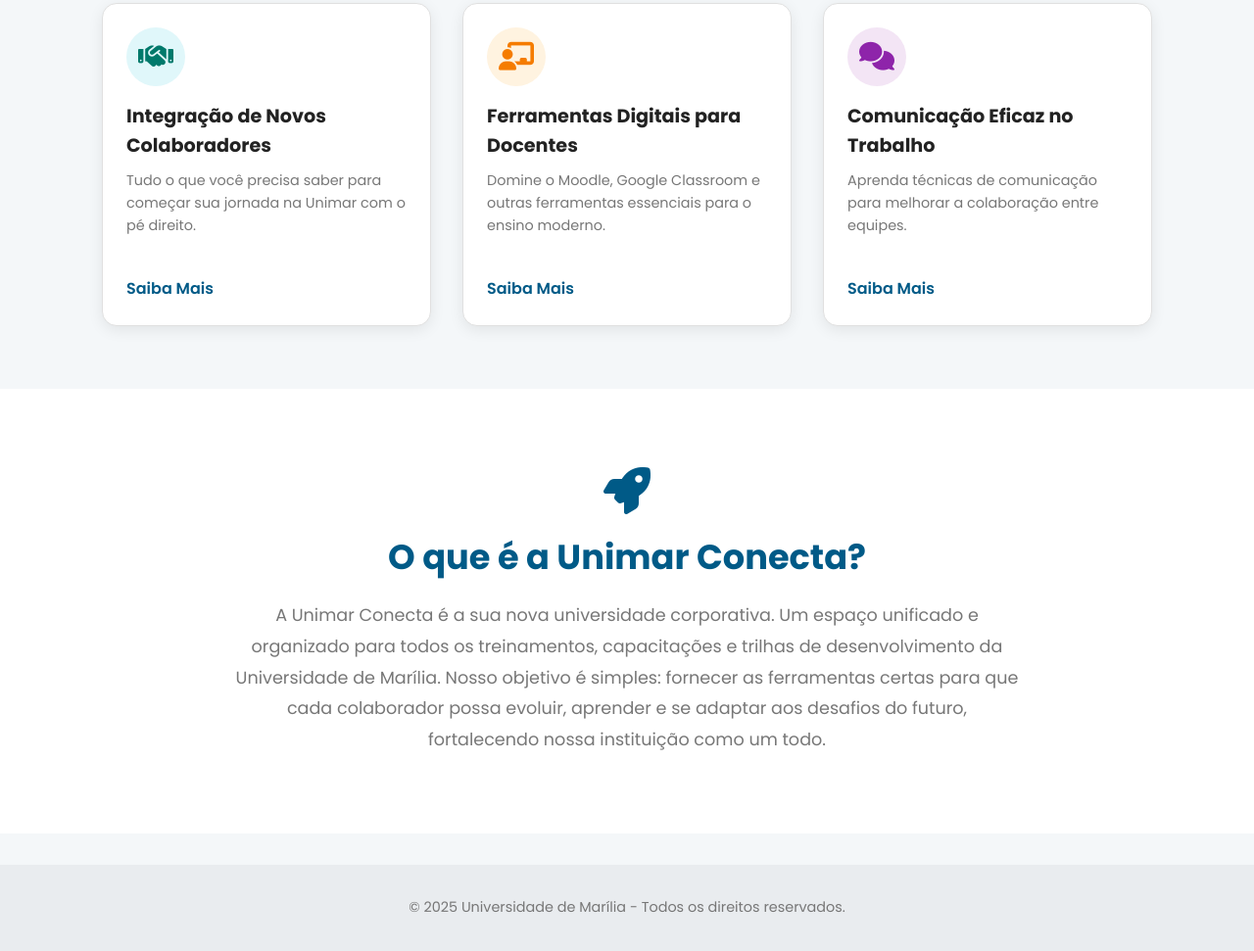
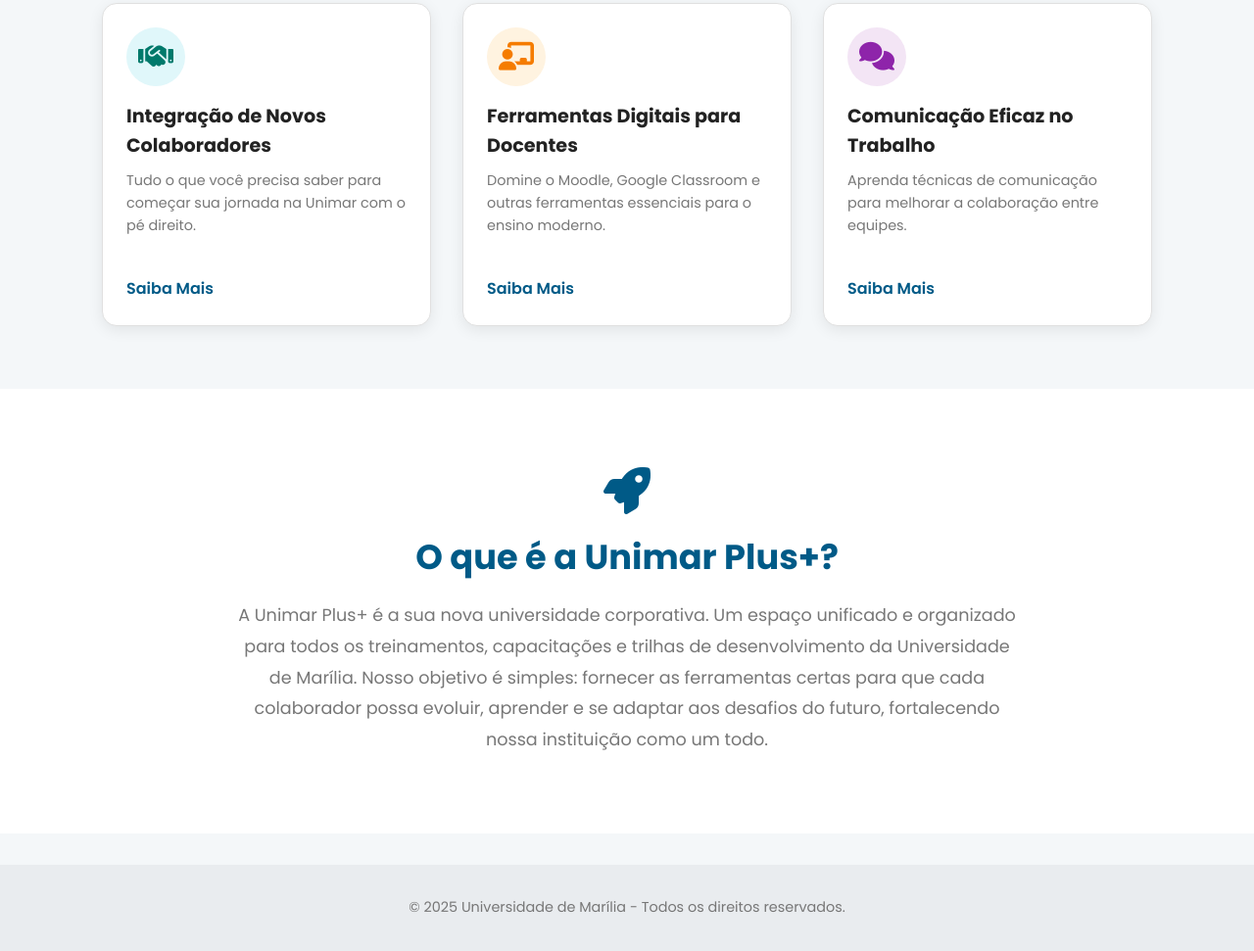
Before and after one commit to kevyngandolfi/unimarplus-, a plain HTML site: page index.html in a window 1280 px wide. Shown: the part 611-1582 px from the top of the page at 98% size. Drawn offline with Linux system fonts and the light colour scheme; a script that the page names is missing.

Commit message:
Add files via upload

```diff
--- a/index.html
+++ b/index.html
@@ -66,8 +66,8 @@
         <section class="about-platform">
             <div class="about-content">
                 <i class="fas fa-rocket about-icon"></i>
-                <h2>O que é a Unimar Conecta?</h2>
-                <p>A Unimar Conecta é a sua nova universidade corporativa. Um espaço unificado e organizado para todos os treinamentos, capacitações e trilhas de desenvolvimento da Universidade de Marília. Nosso objetivo é simples: fornecer as ferramentas certas para que cada colaborador possa evoluir, aprender e se adaptar aos desafios do futuro, fortalecendo nossa instituição como um todo.</p>
+                <h2>O que é a Unimar Plus+?</h2>
+                <p>A Unimar Plus+ é a sua nova universidade corporativa. Um espaço unificado e organizado para todos os treinamentos, capacitações e trilhas de desenvolvimento da Universidade de Marília. Nosso objetivo é simples: fornecer as ferramentas certas para que cada colaborador possa evoluir, aprender e se adaptar aos desafios do futuro, fortalecendo nossa instituição como um todo.</p>
             </div>
         </section>
 
```
